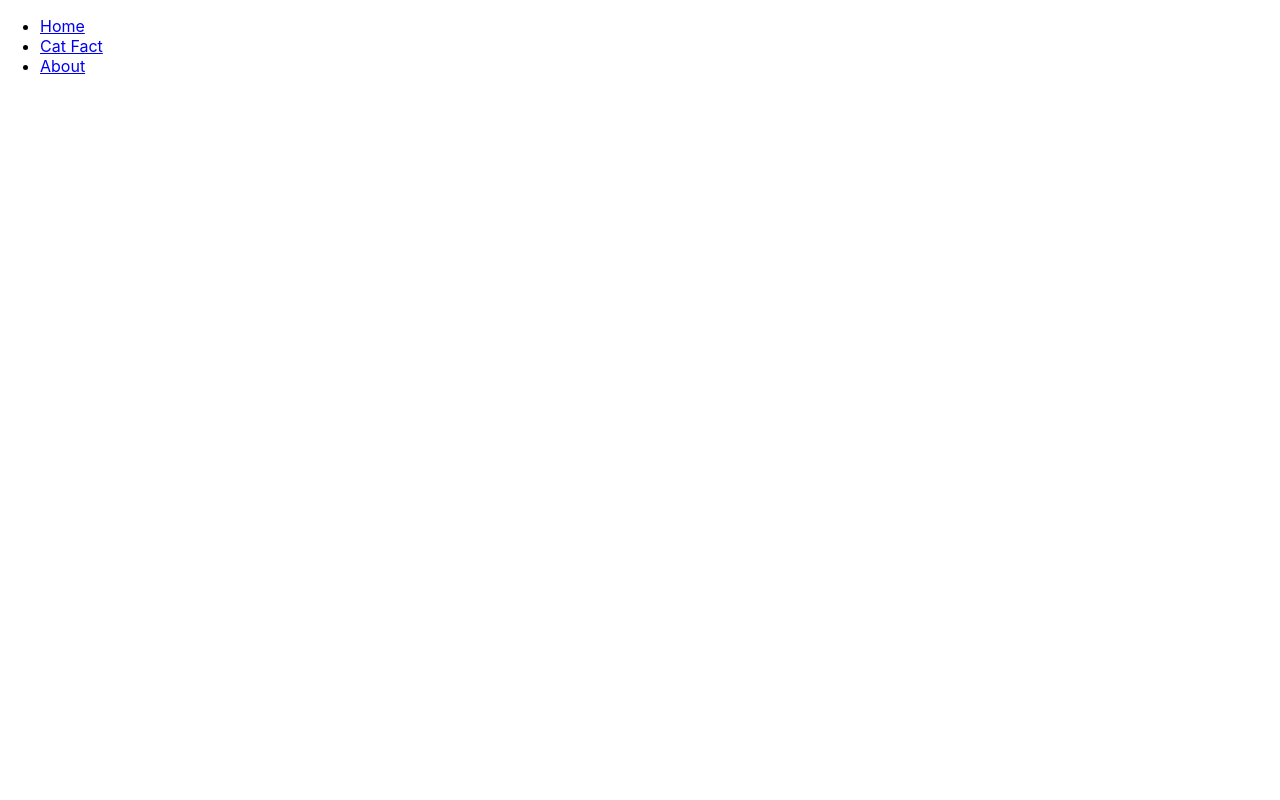
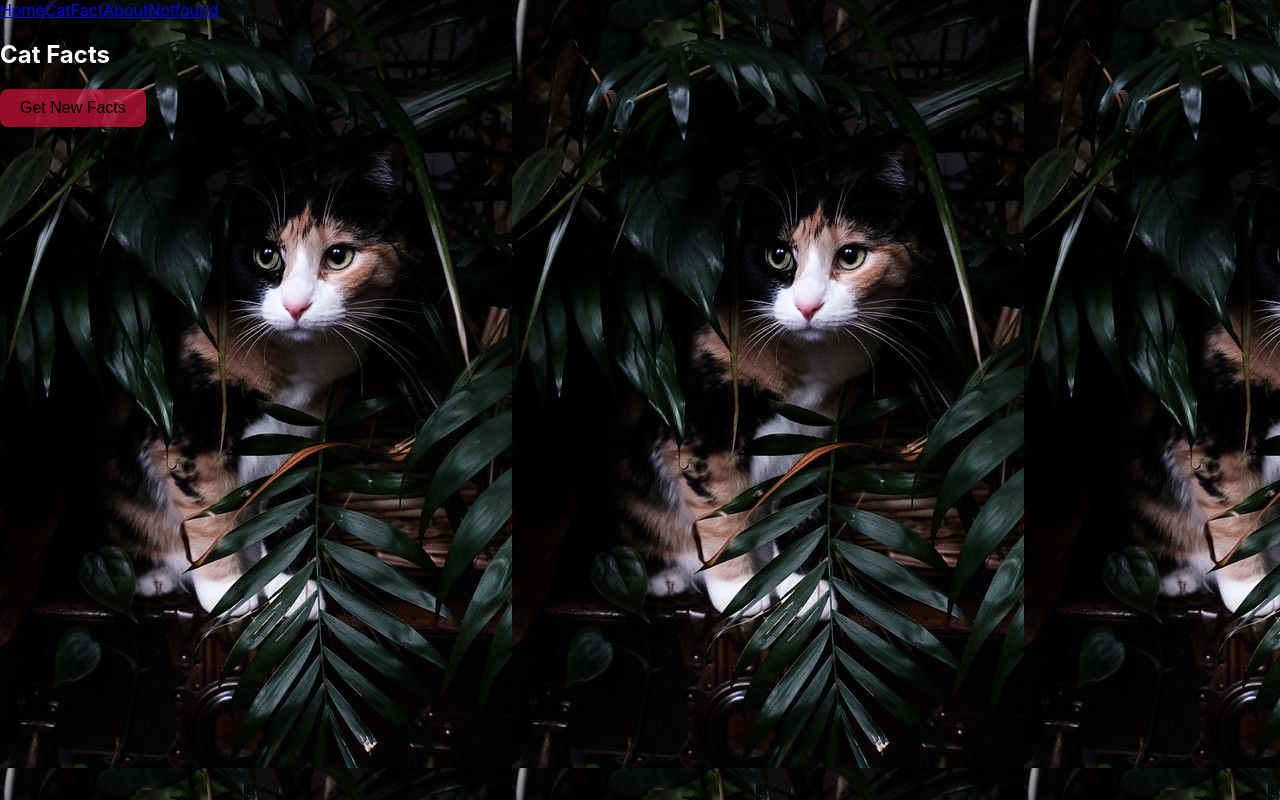
Before and after one commit to Oumadenis1779/CatFacts-Project-App, a React app: page /cat-fact in a window 1280 px wide. Built offline with nearby package versions, Linux system fonts and the light colour scheme.

Commit message:
initialized css

```diff
--- a/db.json
+++ /dev/null
@@ -1,24 +0,0 @@
-{
-  "catFacts": [
-    {
-      "id": 1,
-      "fact": "Cats have five toes on their front paws, but only four on their back paws."
-    },
-    {
-      "id": 2,
-      "fact": "Cats sleep for an average of 13-16 hours a day."
-    },
-    {
-      "id": 3,
-      "fact": "Cats use their whiskers to measure gaps and spaces to check if they can fit through them."
-    },
-    {
-      "id": 4,
-      "fact": "Cats' whiskers are roughly as wide as their body."
-    },
-    {
-      "id": 5,
-      "fact": "A group of cats is called a clowder, and a litter of kittens is called a kindle."
-    }
-  ]
-}
--- a/src/components/App.js
+++ b/src/components/App.js
@@ -5,18 +5,20 @@ import Home from './Home';
 import CatFact from './CatFact';
 import About from './About';
 import NotFound from './NotFound';
+import Navbar from './Navbar';
+
 
 
 function App() {
   return (
     <Router>
       <div className="App">
-        <Header />
+        <Navbar/>
         <Routes>
-          <Route path="/" exact component={Home} />
-          <Route path="/cat-fact" component={CatFact} />
-          <Route path="/about" component={About} />
-          <Route component={NotFound} />
+          <Route path="/home" exact element={<Home/>} />
+          <Route path="/cat-fact" element={<CatFact/>} />
+          <Route path="/about" element={<About/>} />
+          <Route path="/notfound" element={<NotFound/>} />
         </Routes>
       </div>
     </Router>
--- a/src/components/CatFact.js
+++ b/src/components/CatFact.js
@@ -1,32 +1,34 @@
-import React, { useState } from 'react';
+import React, { useState, useEffect } from 'react';
 
 function CatFact() {
-  const [fact, setFact] = useState('');
+  const [data, setData] = useState([]);
 
-  const fetchCatFact = async () => {
-    try {
-      const response = await fetch('https://meowfacts.herokuapp.com/');
-      if (response.ok) {
-        const data = await response.json();
-        const catFact = data.data;
-        console.log(catFact); // You can handle the catFact data as needed (e.g., updating state in a React component)
-      } else {
-        console.error('Failed to fetch cat fact');
-      }
-    } catch (error) {
-      console.error('Error fetching cat fact:', error);
-    }
+  const fetchCatFact = () => {
+    fetch('https://meowfacts.herokuapp.com/')
+      .then((response) => response.json())
+      .then((apiData) => {
+        // Assuming the API response is an array of cat facts, update the state
+        setData(apiData);
+
+      })
+      .catch(error => {
+        console.error('Error fetching cat facts:', error);
+      });
   };
-
-  // Call the fetchCatFact function to fetch a cat fact
-  fetchCatFact();
-
 
   return (
     <div className="content">
-      <h2>Cat Fact</h2>
-      <button onClick={fetchCatFact}>Get New Fact</button>
-      {fact && <p>{fact}</p>}
+      <h2>Cat Facts</h2>
+
+      <button onClick={fetchCatFact}>Get New Facts</button>
+
+      {Array.isArray(data) && data.length > 0 && (
+        <ul>
+          {data.map((fact, index) => (
+            <li key={index}>{fact}</li>
+          ))}
+        </ul>
+      )}
     </div>
   );
 }
--- a/src/components/Home.js
+++ b/src/components/Home.js
@@ -4,6 +4,7 @@ function Home() {
   return (
     <div className="content">
       <h2>Welcome to Cat Facts App!</h2>
+
     </div>
   );
 }
--- /dev/null
+++ b/src/components/Navbar.js
@@ -0,0 +1,20 @@
+import React from 'react';
+import { Link } from 'react-router-dom';
+
+function Navbar() {
+  return (
+
+    <div>
+
+        <nav className="navbar navbar-expand-lg navbar-light bg-light">
+            <Link to="/home"><span className="navbar-brand mb-0 h1">Home</span></Link>
+            <Link to="/cat-fact">CatFact</Link>
+            <Link to="/about">About</Link>
+            <Link to="/notfound">Notfound</Link>
+
+        </nav>
+    </div>
+  )
+}
+
+export default Navbar;
--- a/src/index.css
+++ b/src/index.css
@@ -5,9 +5,26 @@ body {
     sans-serif;
   -webkit-font-smoothing: antialiased;
   -moz-osx-font-smoothing: grayscale;
+  background-image: url(/images/One\ Step\ from\ the\ Jungle.jpeg);
+  color: white;
+
+
+
+
 }
 
 code {
   font-family: source-code-pro, Menlo, Monaco, Consolas, 'Courier New',
     monospace;
 }
+button{
+  border: none;
+  padding: 10px 20px;
+  text-align: center;
+  background-color: rgba(220, 20, 60, 0.671);
+  border-radius: 8px;
+  font-size: 16px;
+}
+.navbar navbar-expand-lg navbar-light bg-light{
+  color: rgb(84, 211, 0);
+}
```
Also changed, not shown: build/asset-manifest.json (added), build/favicon.ico (added), build/index.html (added), build/logo192.png (added), build/logo512.png (added), build/manifest.json (added), build/robots.txt (added), build/static/js/main.06c8679d.js.LICENSE.txt (added), images/One Step from the Jungle.jpeg (added), 4 other files.
